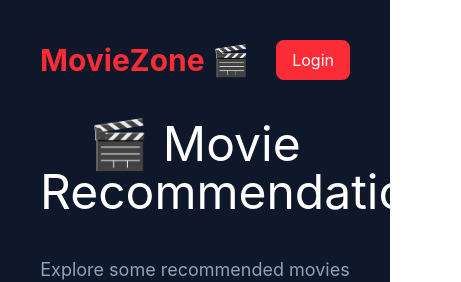
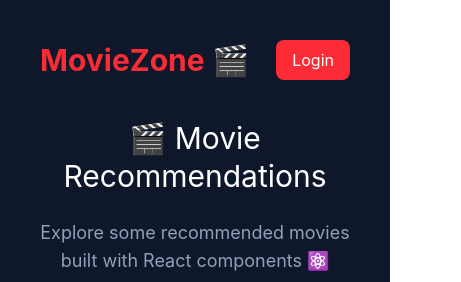
Before and after one commit to abhinav05-bhatpude/react-movie-cards, a React (Vite) app: page / in a window 390 px wide. Shown: the top 282 px of the page, 461 px wide, since content can reach past the window. Built offline with nearby package versions, Linux system fonts and the light colour scheme.

Commit message:
Fixed responsive title overflow issue on mobile devices

```diff
--- a/src/App.jsx
+++ b/src/App.jsx
@@ -118,7 +118,7 @@ MovieZone 🎬
         <button className="bg-red-500 px-4 py-2 rounded-lg text-white">
           Login</button>
       </nav>
-      <h1 className="text-white text-5xl mb-10 text-center">
+    <h1 className="text-white text-3xl sm:text-4xl md:text-5xl mb-6 text-center leading-tight">
         🎬 Movie Recommendations
       </h1>
 
```
